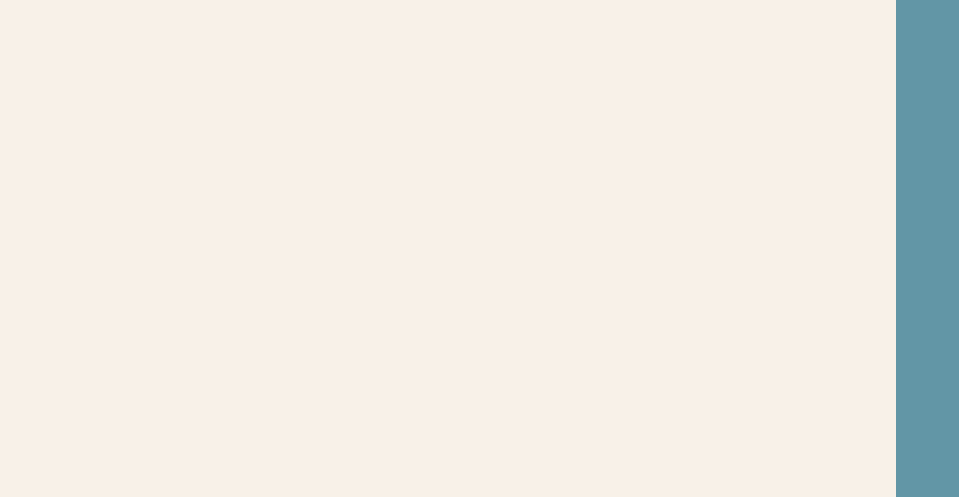
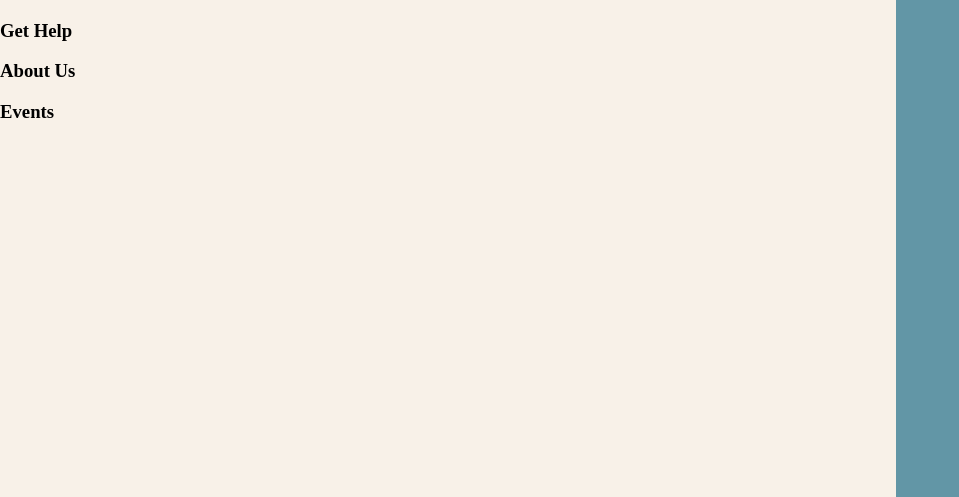
Before and after one commit to Turpentine-crypto/Sanctuary, a plain HTML site: page index.html in a window 1280 px wide. Shown: the part 303-800 px from the top of the page, without its empty margins (0-959 px from the left). Drawn offline with Linux system fonts and the light colour scheme.

Commit message:
CSS update test push

```diff
--- a/index.html
+++ b/index.html
@@ -9,6 +9,12 @@
         <div class="Grid_container">
         <div id="First_div">
             <img src="./Images/WhatsApp Image 2024-10-12 at 15.54.20.jpeg" id="Logo">
+            <div id="Collection">
+                <h3 class="headLinks">Get Help</h3>
+                <h3 class="headLinks">About Us</h3>
+                <h3 class="headLinks">Events</h3>
+                <a></a>
+            </div>
         </div>
         <div id="Second_div">
 
```
